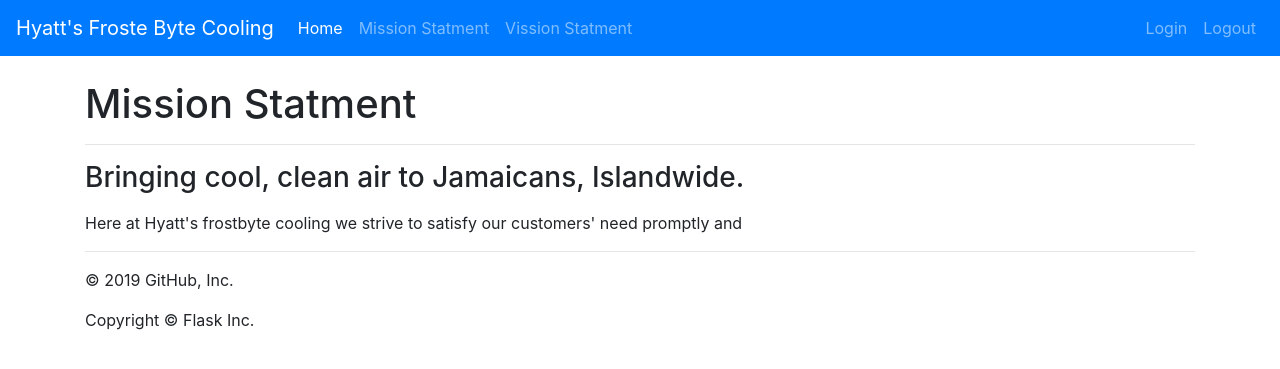
After one commit to dannzii/Comp2171-Project2.0, a Flask app: page /mission_statemement in a window 1280 px wide. The commit adds this page. Shown: the top 369 px of the page. Run offline with Flask 2, Linux system fonts and the light colour scheme; some libraries are stand-ins or nearby versions.

Commit message:
The route FINALLLLLLYYY WORKgit add .git add .!

```diff
--- a/app/forms.py
+++ b/app/forms.py
@@ -1,6 +1,6 @@
 from flask_wtf import FlaskForm
 from wtforms.validators import DataRequired, InputRequired
-from wtforms import TextAreaField, StringField, SelectField, PasswordField, RadioField
+from wtforms import TextAreaField, StringField, SelectField, PasswordField, SelectField
 
 
 class  Customer(FlaskForm):
@@ -9,7 +9,7 @@ class  Customer(FlaskForm):
     address = StringField ('Address', validators=[InputRequired()])
     email = StringField ('Email', validators=[InputRequired()])
     appointment = StringField ('Appointment', validators=[InputRequired()])
-    gender = RadioField('Gender', choices = [('Select One'),('M','Male'),('F','Female')])
+    gender = SelectField('Gender', choices = [('Select One'),('M','Male'),('F','Female')])
     ac_type = StringField ('Air Condition Unit', validators=[InputRequired()])
     unit_service = SelectField ('Type of service to be done to the unit', choices = ['Types', 'Installation', 'Repair', 'Gas Refile', 'General Service'])
 
@@ -22,7 +22,7 @@ class User(FlaskForm):
     password = PasswordField ('Password',  validators=[InputRequired()])
     firstname = StringField('Firstname', validators=[InputRequired()])
     lastname = StringField('Lastname', validators=[InputRequired()])
-    gender = RadioField('Gender', choices = [('M','Male'),('F','Female')])
+    gender = SelectField('Gender', choices = [('','Please choose one'),('M','Male'),('F','Female')])
     address = StringField ('Address', validators=[InputRequired()])
     email = StringField ('Email', validators=[InputRequired()])
     User_type = StringField ('Type of User', validators=[InputRequired()])
--- a/app/templates/addemployee.html
+++ b/app/templates/addemployee.html
@@ -7,7 +7,7 @@
     Add Employee
 </h2>
 
-<form method="POST" action="{{ url_for('add_employee') }}">
+<form method="POST" action="{{ url_for('addemployee') }}">
     <div>
         {{form.firstname.label}}
         <br>
@@ -21,7 +21,7 @@
     <div class = "registeration">
             {{ form.gender.label }}
             <br>
-            {{ form.gender (class='form-control)}}
+            {{ form.gender (class='form-control')}}
      </div>
     <div>
         {{form.address.label}}
--- a/app/templates/header.html
+++ b/app/templates/header.html
@@ -10,16 +10,19 @@
         <a class="nav-link" href="{{ url_for('home') }}">Home <span class="sr-only">(current)</span></a>
       </li>
       <li class="nav-item">
-        <a class="nav-link" href="{{ url_for('registration') }}">Register Client </a>
+        <a class="nav-link" href="{{ url_for('Mission_Statemement') }}"> Mission Statment </a>
       </li>
       <li class="nav-item">
-        <a class="nav-link" href=""> Customer Search </a>
+        <a class="nav-link" href="{{ url_for('Vission_Statemement') }}"> Vission Statment </a>
       </li>
     </ul>
     <ul class="navbar-nav">
       <li class="nav-item">
         <a class="nav-link" href="{{ url_for('login') }}"> Login </a>
       </li>
+      <li class="nav-item">
+        <a class="nav-link" href="{{ url_for('logout') }}"> Logout </a>
+      </li>
     </ul>
   </div>
 </nav>
--- a/app/templates/logout.html
+++ b/app/templates/logout.html
@@ -1,4 +1,4 @@
-% extends "base.html" %}
+{% extends "base.html" %}
 
 {% block main %}
    <title>Logout</title>
--- /dev/null
+++ b/app/templates/mission_statement.html
@@ -0,0 +1,24 @@
+{% extends "base.html" %}
+
+
+{% block main %}
+ <h1> Mission Statment </h1>
+<hr>
+
+<div>
+    <p>
+        <h3>
+        Bringing cool, clean air to Jamaicans, Islandwide.
+        </h3>
+
+    </p>
+    <p>
+        Here at Hyatt's frostbyte cooling we strive to satisfy our customers' need promptly and
+    </p>
+</div>
+
+
+
+
+
+{% endblock %}
--- a/app/views.py
+++ b/app/views.py
@@ -13,12 +13,34 @@ def home():
     """Render website's home page."""
     return render_template('home.html')
 
+@app.route('/mission_statemement')
+def Mission_Statemement():
+    """Render website's Mission Statment page."""
+    return render_template('mission_statement.html')
 
-@app.route('/addemployee/', methods=['POST'])
-def add_employee():
+
+
+@app.route('/vission_statemement')
+def Vission_Statemement():
+    """Render website's Vission Statment page."""
+    return render_template('vission_statement.html')
+
+@app.route('/Manager/')
+def manager():
+    """Render website's Manager Page"""
+    return render_template('Manager.html')
+
+
+@app.route('/addemployee/', methods=['POST', 'GET'])
+def addemployee():
+    if not session.get('logged_in'):
+        abort(401)
+
     form = User()
-    if request.methods == "POST":
+    if request.method == "POST":
+
         if form.validate_on_submit():
+
             firstname = form.firstname.data
             lastname = form.lastname.data
             email = form.email.data
@@ -27,16 +49,26 @@ def add_employee():
             password = form.password.data
             User_type = form.User_type.data
 
-        return render_template('addemployee.html', form=form)
+        flash('Completed', 'Success')
+        return redirect(url_for('manager'))
 
-@app.route('/createAppointment/', methods=['POST'])
+    flash('An error occured', 'OOPS')
+    return render_template('addemployee.html',form=form)
+
+@app.route('/createAppointment/', methods=['POST', 'GET'])
 def Create_appointment():
     this_form = Appointment()
 
     if request.methods == "POST":
         if this_form.validate_on_submit():
+
             appointment= this_form.appointment.data
-            return render_template('createappointment.html',form=this_form)
+
+            flash('Your appointment has been set')
+            return redirect(url_for('manager'))
+        else:
+            flash('OOPs an error has occured, please try again')
+            return render_template('createappointment.html', form=this_form)
 
 @app.route("/customerProfiles")
 def customerprofiles():
@@ -72,6 +104,7 @@ def login():
     my_login_form = User()
     error = None
     if request.method == 'POST':
+
         username = my_login_form.username.data
         password = my_login_form.password.data
 
@@ -81,7 +114,7 @@ def login():
             session['logged_in'] = True
 
             flash('You were logged in', 'success')
-            return render_template('Manager.html')
+            return redirect(url_for('manager'))
 
     flash('An error occurred while you tried to log in', 'Please try again')
     return render_template('login.html', form=my_login_form)
@@ -119,14 +152,15 @@ def signedIn():
             return render_template('Employee.html')
 
 
-@app.route('/registerClient')
+@app.route('/registerClient', methods=['POST', 'GET'])
 def registration():
     if not session.get('logged_in'):
         abort(401)
 
         myform = Customer()
-        if request.method == 'POST':
+        if request.method == "POST":
             if myform.validate_on_submit():
+
                 firstname = myform.firstname.data
                 lastname = myform.lastname.data
                 address = myform.address.data
@@ -145,7 +179,7 @@ def logout():
     session.pop('logged_in', None)
     logout_user()
     flash('You were logged out', 'success')
-    return render_template(logout.html)
+    return render_template('logout.html')
 
 
 
--- a/run.py
+++ b/run.py
@@ -1,3 +1,3 @@
 #! /usr/bin/env python
 from app import app
-app.run(debug=True,host="0.0.0.0",port=8080)
+app.run(debug=True, host="0.0.0.0", port=8080)
```
Also changed, not shown: app/templates/Manager.html (+10 -1 lines), app/templates/inidi_customer_profile.html (+27 -0 lines), app/templates/vission_statement.html (added, +17 -0 lines).
